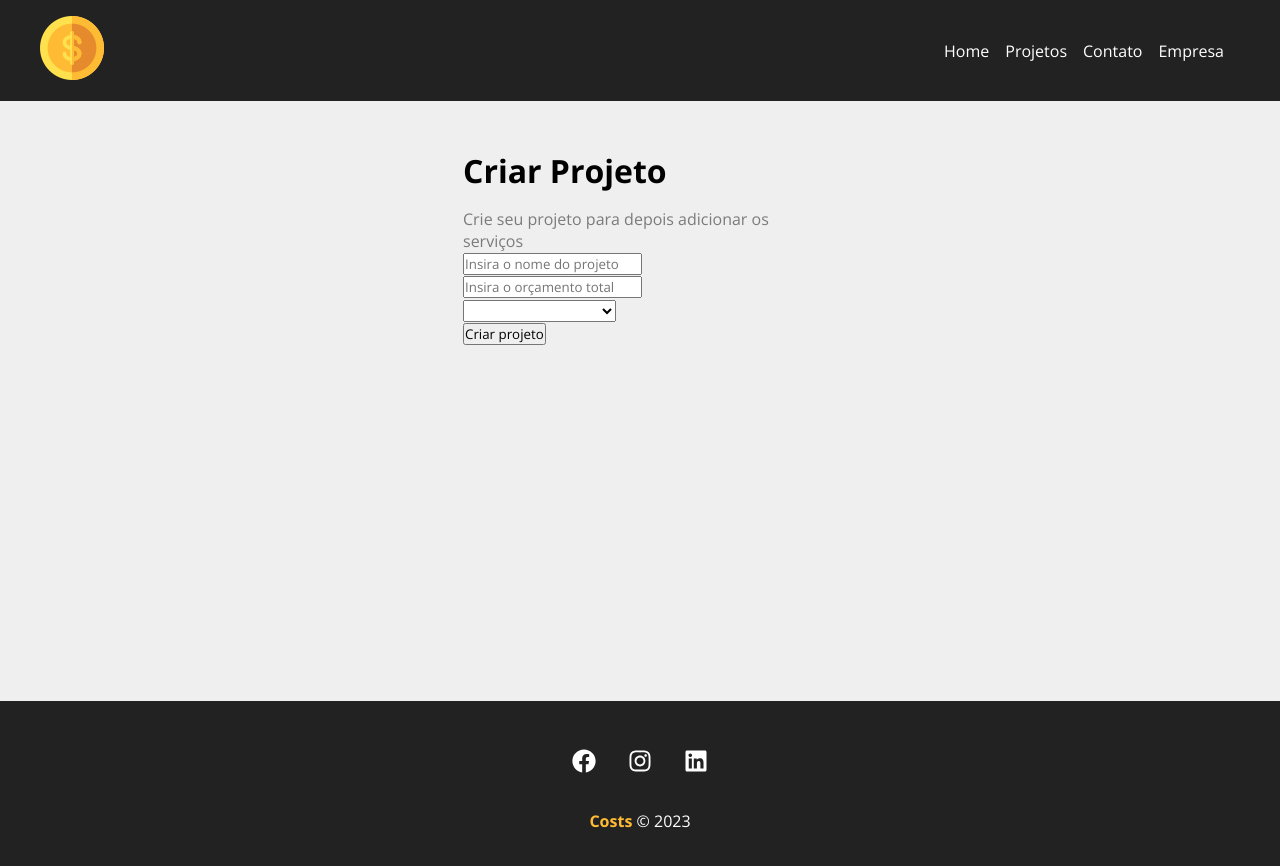
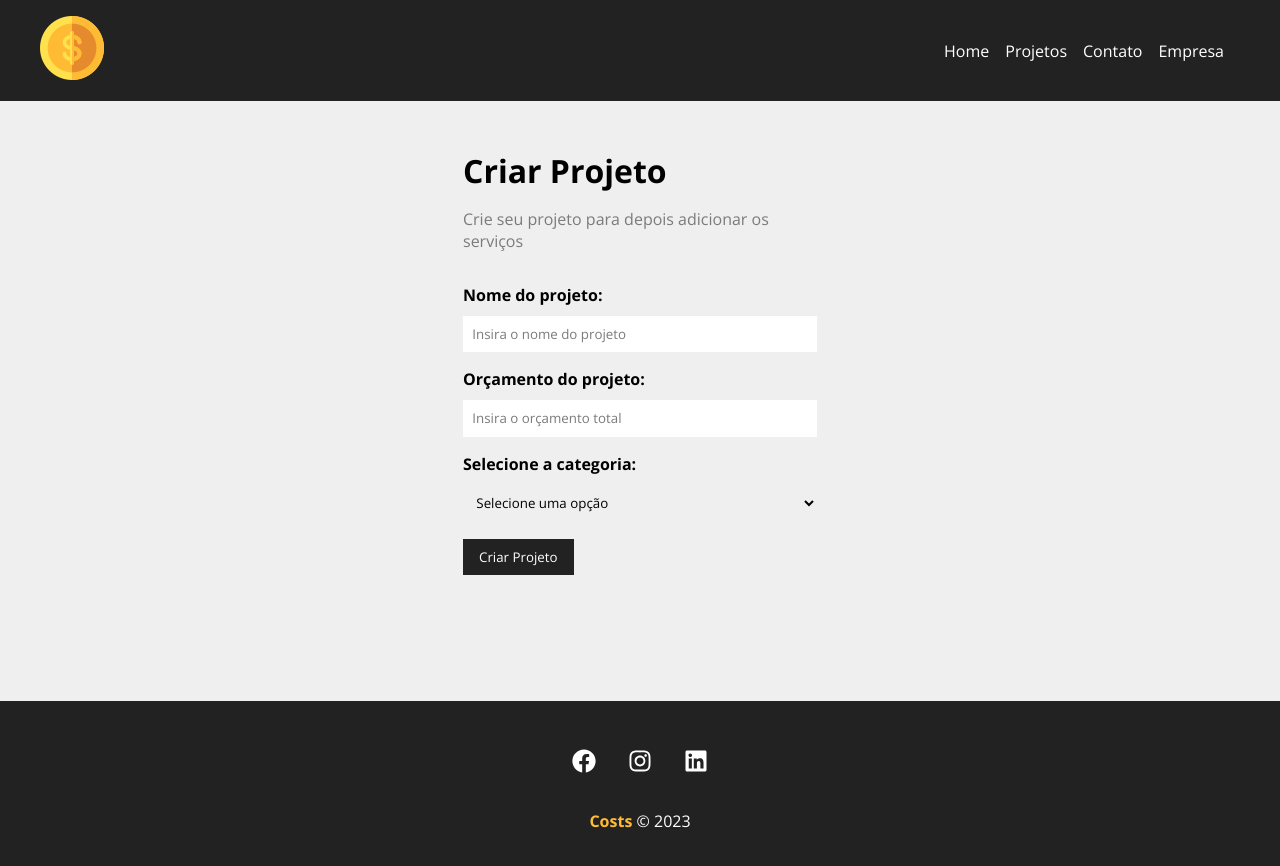
Before and after one commit to bobokamura/Costs-React, a React (Create React App) app: page /newproject in a window 1280 px wide. Shown: the top 866 px of the page. Built offline with nearby package versions, Linux system fonts and the light colour scheme.

Commit message:
Componentização de formulário

```diff
--- a/src/components/pages/NewProject.js
+++ b/src/components/pages/NewProject.js
@@ -6,7 +6,7 @@
     <div className={styles.newproject_container}>
       <h1>Criar Projeto</h1>
       <p>Crie seu projeto para depois adicionar os serviços</p>
-      <ProjectForm />
+      <ProjectForm btnText="Criar Projeto"/>
     </div>
   );
 }
--- a/src/components/project/ProjectForm.js
+++ b/src/components/project/ProjectForm.js
@@ -1,20 +1,25 @@
-function ProjectForm() {
+import Input from "../../form/Input";
+import Select from "../../form/Select";
+import SubmitButton from "../../form/SubmitButton";
+import styles from "./ProjectForm.module.css";
+
+function ProjectForm({btnText}) {
   return (
-    <form>
-      <div>
-        <input type="text" placeholder="Insira o nome do projeto" />
-      </div>
-      <div>
-        <input type="number" placeholder="Insira o orçamento total" />
-      </div>
-      <div>
-        <select name="category_id">
-          <option disabled>Selecione a categoria</option>
-        </select>
-      </div>
-      <div>
-        <input type="submit" value="Criar projeto" />
-      </div>
+    <form className={styles.form}>
+      <Input
+        type="text"
+        text="Nome do projeto:"
+        name="name"
+        placeholder="Insira o nome do projeto"
+      />
+      <Input
+        type="number"
+        text="Orçamento do projeto:"
+        name="budget"
+        placeholder="Insira o orçamento total"
+      />
+      <Select name="category_id" text="Selecione a categoria:"/>
+      <SubmitButton text={btnText}/>
     </form>
   );
 }
--- /dev/null
+++ b/src/components/project/ProjectForm.module.css
@@ -0,0 +1,4 @@
+.form {
+  width: 100%;
+  margin: 2em 0;
+}
--- /dev/null
+++ b/src/form/Input.js
@@ -0,0 +1,19 @@
+import styles from "./Input.module.css";
+
+function Input({ type, text, name, placeholder, handleOnChange, value }) {
+  return (
+    <div className={styles.form_control}>
+      <label htmlFor={name}>{text}</label>
+      <input
+        type={type}
+        name={name}
+        id={name}
+        placeholder={placeholder}
+        onChange={handleOnChange}
+        value={value}
+      />
+    </div>
+  );
+}
+
+export default Input;
--- /dev/null
+++ b/src/form/Input.module.css
@@ -0,0 +1,20 @@
+.form_control {
+  display: flex;
+  flex-direction: column; /*layout colunar para a label fica em cima do input*/
+  margin-bottom: 1em; /*afastar os conteúdos*/
+}
+
+.form_control label {
+  margin-bottom: 0.6em; /*afasta a label do input*/
+  font-weight: bold;
+}
+
+.form_control input {
+  padding: 0.7em; /*espaçamento interno do input, não grudar a fonte nas bordas*/
+  border-radius: 0; /*deixa os cantos quadrados*/
+  border: none;
+}
+
+.form_control input::placeholder {
+  color: #7b7b7b;
+}
--- /dev/null
+++ b/src/form/Select.js
@@ -0,0 +1,14 @@
+import styles from "./Select.module.css";
+
+function Select({ name, text, options, handleOnChange, value }) {
+  return (
+    <div className={styles.select_form_control}>
+      <label htmlFor={name}>{text}</label>
+      <select name={name} id={name}>
+        <option>Selecione uma opção</option>
+      </select>
+    </div>
+  );
+}
+
+export default Select;
--- /dev/null
+++ b/src/form/Select.module.css
@@ -0,0 +1,16 @@
+.select_form_control {
+  display: flex;
+  flex-direction: column; /*layout colunar para a label fica em cima do input*/
+  margin-bottom: 1em; /*afastar os conteúdos*/
+}
+
+.select_form_control label {
+  margin-bottom: 0.6em; /*afasta a label do input*/
+  font-weight: bold;
+}
+
+.select_form_control select {
+  padding: 0.7em; /*espaçamento interno do input, não grudar a fonte nas bordas*/
+  border-radius: 0; /*deixa os cantos quadrados*/
+  border: none;
+}
--- /dev/null
+++ b/src/form/SubmitButton.js
@@ -0,0 +1,11 @@
+import styles from "./SubmitButton.module.css"
+
+function SubmitButton({ text }) {
+  return (
+    <div>
+      <button className={styles.btn}>{text}</button>
+    </div>
+  );
+}
+
+export default SubmitButton;
--- /dev/null
+++ b/src/form/SubmitButton.module.css
@@ -0,0 +1,13 @@
+.btn {
+  background-color: #222; /*fundo do botão*/
+  color: #fff; /*cor do texto do botão*/
+  padding: 0.7em 1.2em; /*aspecto retangular*/
+  text-decoration: none;
+  transition: 0.5s; /*para usar o hover*/
+  cursor: pointer;
+  border: none;
+}
+
+.btn:hover {
+  color: #ffbb33;
+}
```
